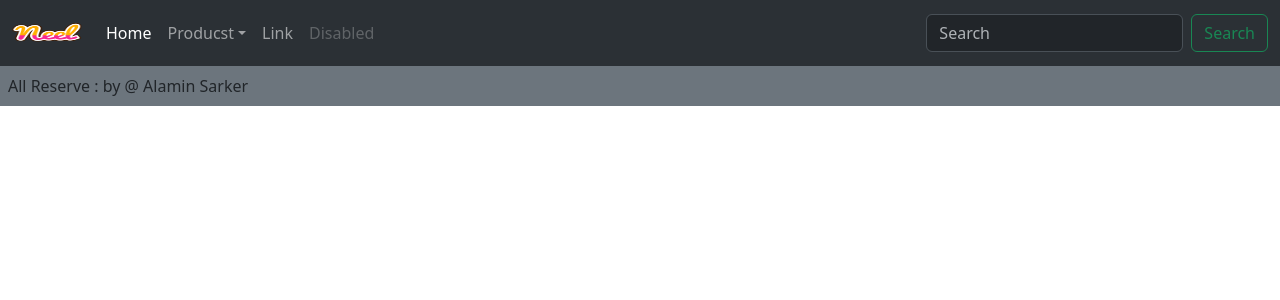
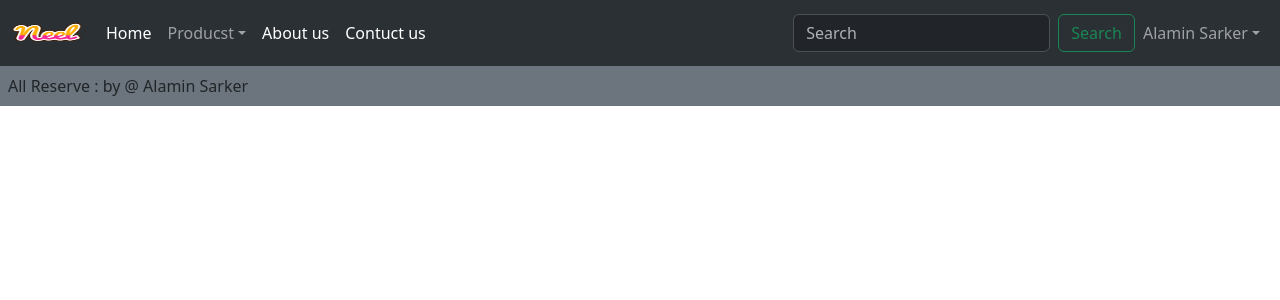
Before and after one commit to AlaminSarkerFRII/food_essentials, a Django app: template mainapp/templates/mainapp/base.html in a window 1280 px wide. Shown: the top 300 px of the page. Run offline with Django 4.2, Linux system fonts and the light colour scheme; the template is opened without the code that fills it, so the values that code supplies are empty; parts of the project's set-up code (start-up, migrations or seed data) failed here and were passed over.

Commit message:
setup index page and templates files

```diff
--- a/mainapp/templates/mainapp/base.html
+++ b/mainapp/templates/mainapp/base.html
@@ -5,10 +5,9 @@
     <meta charset="UTF-8" />
     <meta name="viewport" content="width=device-width, initial-scale=1.0" />
     <title>
-      Food Assientials - {% block title %}
+      Food Assientials -{% block title %}
 
-      {% endblock %} Documents
-
+      {% endblock %}Documents
     </title>
 
     <!-- Css Files -->
@@ -25,9 +24,7 @@
 
     <nav class="navbar navbar-expand-lg bg-body-tertiary" data-bs-theme="dark">
       <div class="container-fluid">
-        <a class="navbar-brand" href="#">
-            <img src="{% static 'mainapp/images/Neel.png' %}" alt="logo" width="70" height="40" >
-        </a>
+        <a class="navbar-brand" href="#"><img src="{% static 'mainapp/images/Neel.png' %}" alt="logo" width="70" height="40" /></a>
         <button class="navbar-toggler" type="button" data-bs-toggle="collapse" data-bs-target="#navbarSupportedContent" aria-controls="navbarSupportedContent" aria-expanded="false" aria-label="Toggle navigation"><span class="navbar-toggler-icon"></span></button>
         <div class="collapse navbar-collapse" id="navbarSupportedContent">
           <ul class="navbar-nav me-auto mb-2 mb-lg-0">
@@ -53,15 +50,19 @@
                 <li>
                   <a class="dropdown-item" href="#">Ghee</a>
                 </li>
-
+                <li>
+                  <a class="dropdown-item" href="#">Chees</a>
+                </li>
+                <li>
+                  <a class="dropdown-item" href="#">Ghee</a>
+                </li>
               </ul>
             </li>
             <li class="nav-item">
-              <a class="nav-link" href="#">Link</a>
+              <a class="nav-link text-white" href="#">About us</a>
             </li>
-
             <li class="nav-item">
-              <a class="nav-link disabled" aria-disabled="true">Disabled</a>
+              <a class="nav-link text-white" href="#">Contuct us</a>
             </li>
           </ul>
           <form class="d-flex" role="search">
@@ -69,6 +70,25 @@
             <button class="btn btn-outline-success" type="submit">Search</button>
           </form>
         </div>
+        <ul class="navbar-nav me-auto mb-2 mb-lg-0">
+          <li class="nav-item dropdown">
+            <a class="nav-link dropdown-toggle" href="#" role="button" data-bs-toggle="dropdown" aria-expanded="false">Alamin Sarker</a>
+            <ul class="dropdown-menu">
+              <li>
+                <a class="dropdown-item" href="#">Profile</a>
+              </li>
+              <li>
+                <a class="dropdown-item" href="#">Orders</a>
+              </li>
+              <li>
+                <a class="dropdown-item" href="#">Change Password</a>
+              </li>
+              <li>
+                <a class="dropdown-item" href="#">Logout</a>
+              </li>
+            </ul>
+          </li>
+        </ul>
       </div>
     </nav>
 
@@ -80,7 +100,7 @@
 
     <!-- Body End -->
 
-    <footer class="mb-0 mt-auto p-2 bg-secondary" >
+    <footer class="mb-0 mt-auto p-2 bg-secondary">
       <div>All Reserve : by @ Alamin Sarker</div>
     </footer>
 
@@ -89,6 +109,5 @@
     <script src="https://cdn.jsdelivr.net/npm/@popperjs/core@2.11.8/dist/umd/popper.min.js"></script>
 
     <script src="https://cdn.jsdelivr.net/npm/bootstrap@5.3.2/dist/js/bootstrap.min.js"></script>
-
   </body>
 </html>
```
Lines whose indentation alone changed are shown as unchanged.
